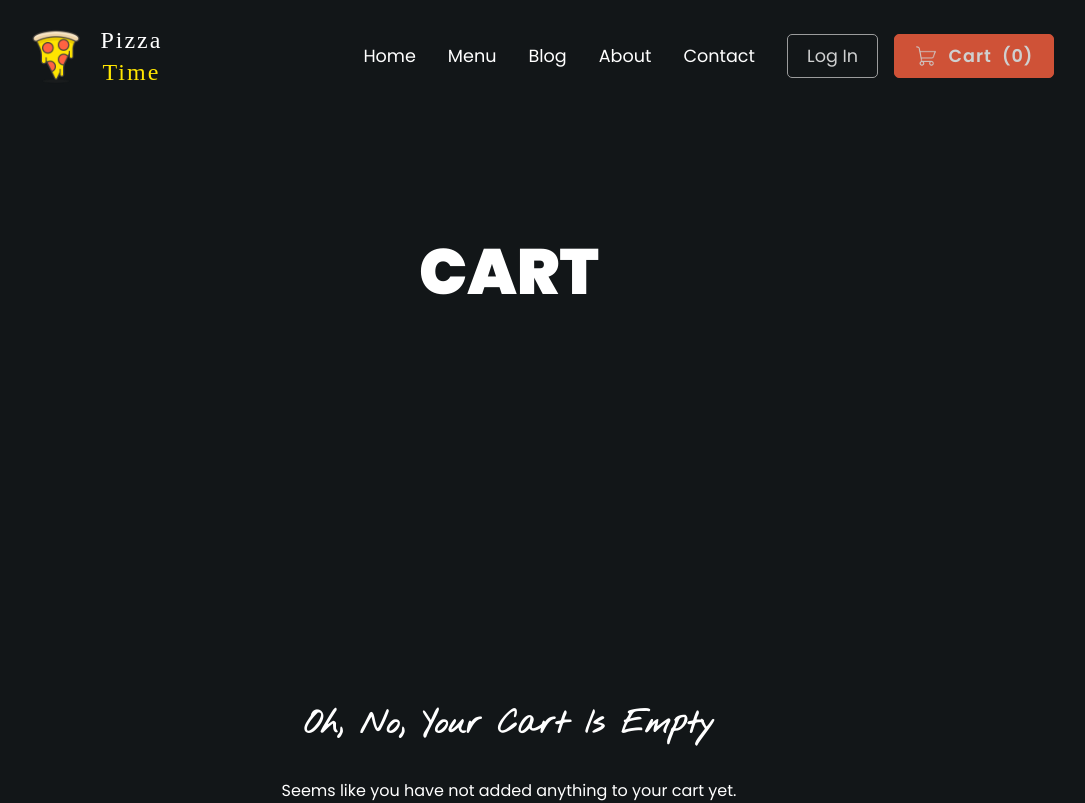
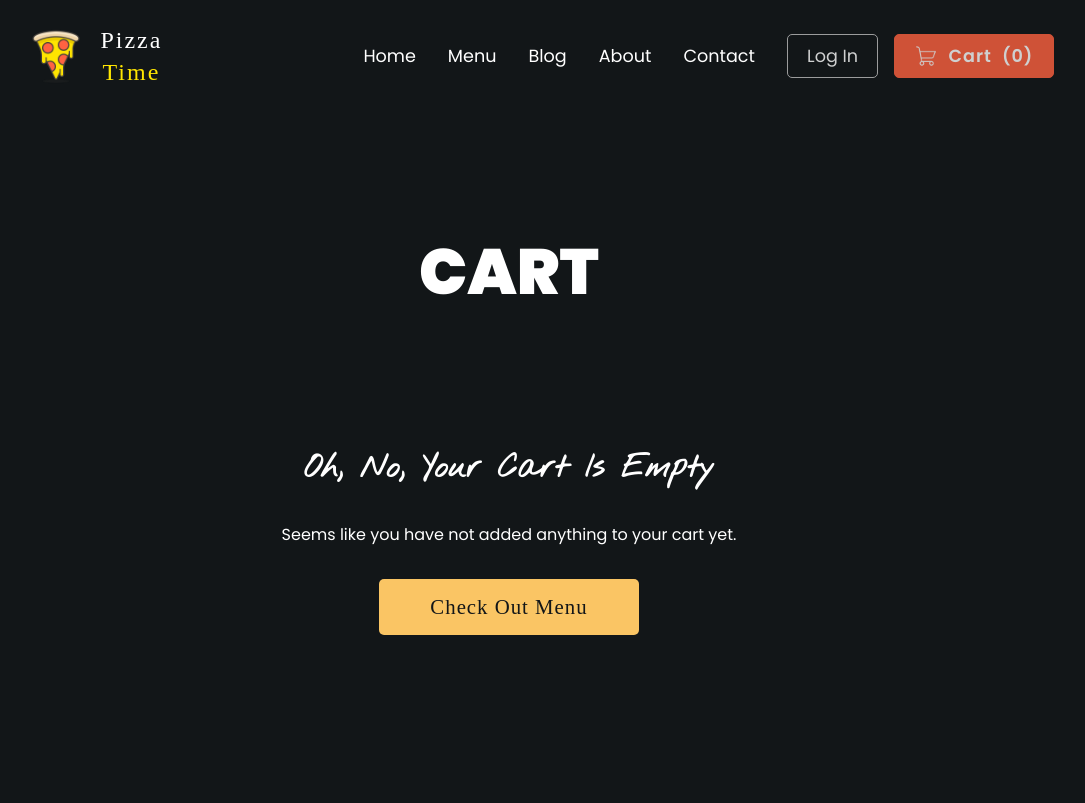
Before and after one commit to catherineisonline/pizza-time-with-react, a React (Create React App) app: page /cart in a window 1280 px wide. Shown: the top 803 px of the page, without its empty margins (131-1216 px from the left). Built offline with nearby package versions, Linux system fonts and the light colour scheme; the HTML template or start-up script is replaced by a standard one.

Commit message:
updated cart css

```diff
--- a/package.json
+++ b/package.json
@@ -25,7 +25,7 @@
   },
   "scripts": {
     "predeploy": "npm run build",
-    "deploy": "gh-pages -d build",
+    "deploy": "gh-pages -d build -r https://github.com/catherineisonline/pizza-time-with-react",
     "start": "react-scripts start",
     "build": "react-scripts build",
     "test": "react-scripts test",
--- a/src/assets/Cart.css
+++ b/src/assets/Cart.css
@@ -172,7 +172,7 @@
 
 @media screen and (min-width: 1025px) {
   .cart-title-section {
-    margin-top: 20%;
+    /* margin-top: 20%; */
     max-width: 60%;
   }
 }
```
Also changed, not shown: 11 other files (tests, documents, lock files or other folders).
